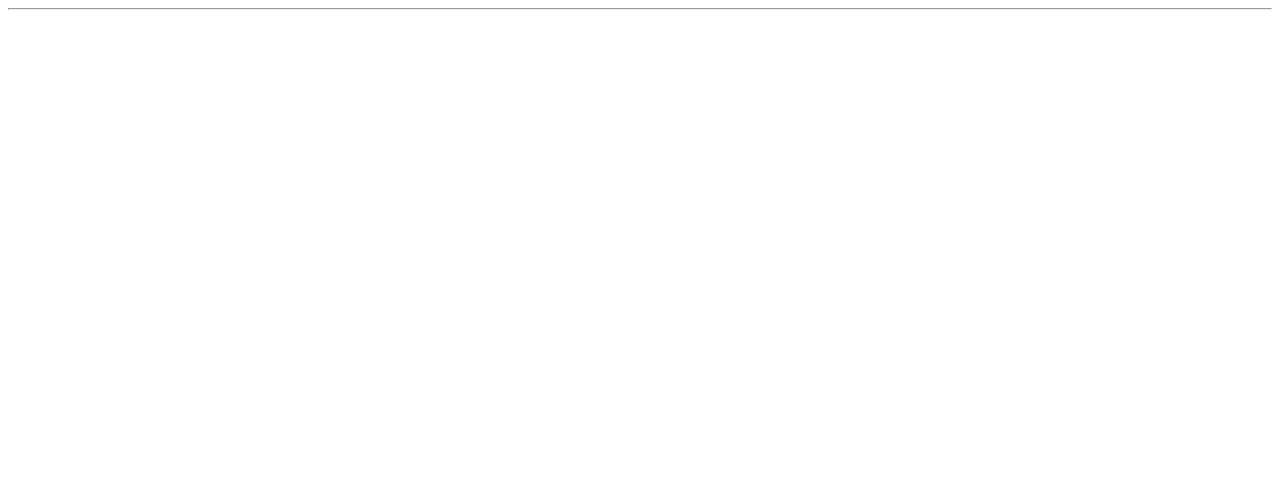
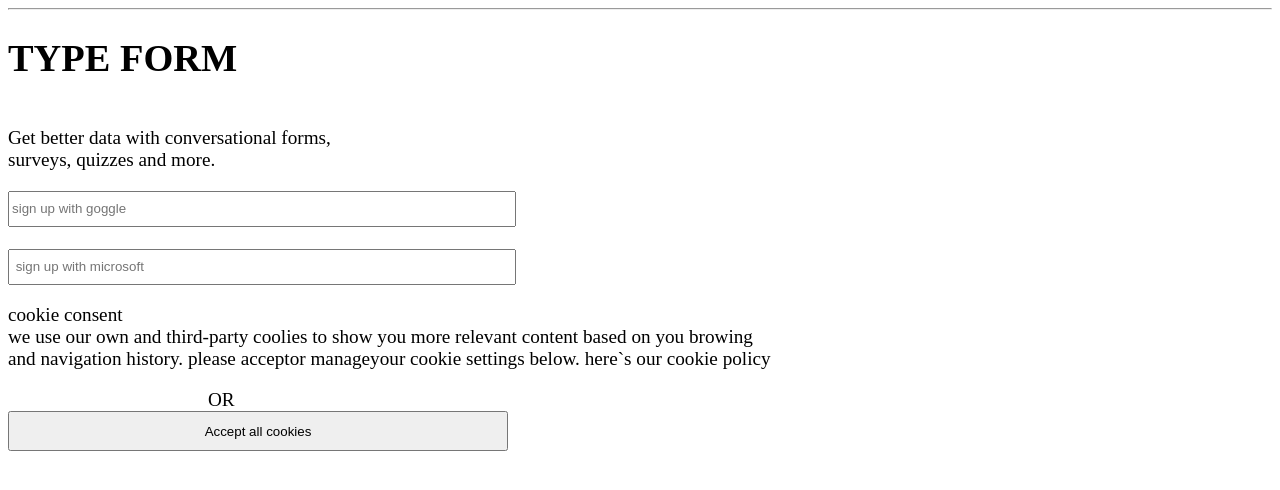
Before and after one commit to ADIAMO777/Front-end-class-HTML, a plain HTML site: page me.html in a window 1280 px wide. Drawn offline with Linux system fonts and the light colour scheme.

Commit message:
i want to commit all

```diff
--- a/me.html
+++ b/me.html
@@ -1,13 +1,38 @@
 <!DOCTYPE html>
 <html lang="en">
+
 <head>
     <meta charset="UTF-8">
     <meta name="viewport" content="width=device-width, initial-scale=1.0">
     <title>form</title>
 </head>
+
 <body>
     <!-- i am creating a form -->
-<hr>
+    <hr>
+    <form action="fill form">
+        <div class="field" style="font-size: larger; text-align: justify;">
 
+            <p>
+            <h1>TYPE FORM</h1>
+            <br>Get better data with conversational forms,
+            <br>surveys, quizzes and more.
+            </p>
+            <input id="email" name="email" type="email" placeholder="sign up with goggle"
+                style="width: 500px; height: 30px;">
+            <br>
+            <br>
+            <input type="microsoft email" name="microsoft email" id="microsoft email"
+                placeholder=" sign up with microsoft" style="width: 500px; height: 30px;">
+            <p> <span style="">cookie consent</span>
+                <br> we use our own and third-party coolies to show you more relevant content based on you browing
+                <br>
+                and navigation history. please acceptor manageyour cookie settings below. here`s our cookie policy
+            </p>
+            <div style="margin-left: 200px;"> OR</div>
+            <button type="button" style="width: 500px; height: 40px;">Accept all cookies</button>
+        </div>
+    </form>
+</body>
 
 </html>
```
Also changed, not shown: form.index.html (+1 -1 lines), pineapple.jpeg (added).
